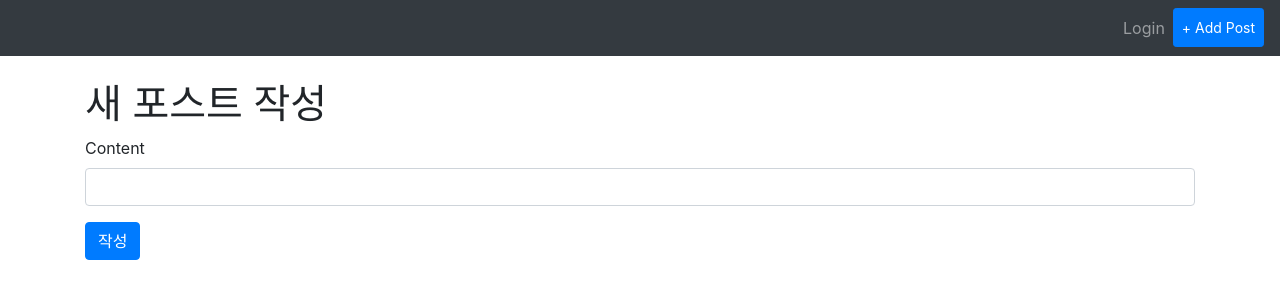
After one commit to moorekwon/instagram-practice, a Django app: page /create/ in a window 1280 px wide. The commit adds this page. Shown: the top 300 px of the page. Run offline with Django 3.2, Linux system fonts and the light colour scheme; some libraries are stand-ins or nearby versions.

Commit message:
200127 embodied post-create page

```diff
--- a/app/posts/urls.py
+++ b/app/posts/urls.py
@@ -2,9 +2,13 @@ from django.urls import path
 
 from . import views
 
+
+app_name = 'posts'
 # url 패턴 추가
 urlpatterns = [
     # 루트 url에 post_list 뷰 할당
     # post-list 뷰를 식별하는 url 이름
-    path('', views.post_list, name='post-list')
+    path('', views.post_list, name='post-list'),
+    path('create/', views.post_create, name='post-create')
+    # 정수 값을 pk 변수로 뷰로 전송
 ]
--- a/app/posts/views.py
+++ b/app/posts/views.py
@@ -1,4 +1,4 @@
-from django.shortcuts import render
+from django.shortcuts import render, redirect
 
 from posts.models import Post
 
@@ -17,3 +17,13 @@ def post_list(request):
 
     # 템플릿을 사용하기 위한 context 매개변수 추가
     return render(request, 'posts/post_list.html', context)
+
+
+def post_create(request):
+    if request.method == 'POST':
+        author = request.user
+        content = request.POST['content']
+        Post.objects.create(author=author, content=content)
+        return redirect('posts:post-list')
+    else:
+        return render(request, 'posts/post_create.html')
--- a/app/templates/base.html
+++ b/app/templates/base.html
@@ -34,7 +34,8 @@
                 </li>
                 {% endif %}
                 <li class="nav-item">
-                    <a href="" class="nav-link text-white btn btn-primary btn-sm">+ Add Post</a>
+                    <!-- a 링크를 클릭하면 post-create 페이지로 이동 -->
+                    <a href="{% url 'posts:post-create' %}" class="nav-link text-white btn btn-primary btn-sm">+ Add Post</a>
                 </li>
             </ul>
         </div>
--- /dev/null
+++ b/app/templates/posts/post_create.html
@@ -0,0 +1,15 @@
+{% extends 'base.html' %}
+
+{% block content %}
+<div class="container pt-4">
+    <h1>새 포스트 작성</h1>
+    <form action="" method="post">
+        {% csrf_token %}
+        <div class="form-group">
+            <label for="content">Content</label>
+            <input type="text" class="form-control" name="content" id="content">
+        </div>
+        <button type="submit" class="btn btn-primary">작성</button>
+    </form>
+</div>
+{% endblock %}
```
Also changed, not shown: app/templates/posts/post_list.html (+20 -7 lines), app/db.sqlite3.
